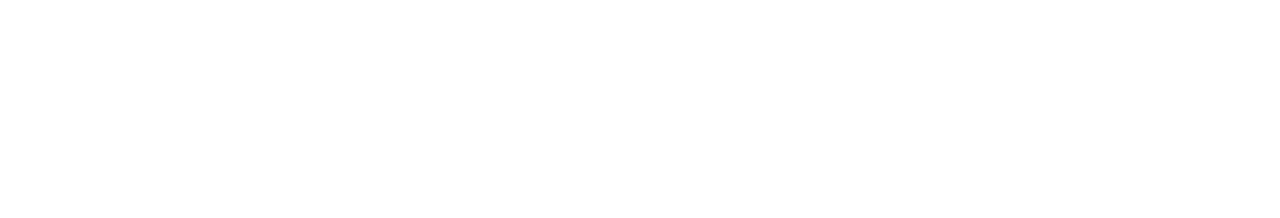
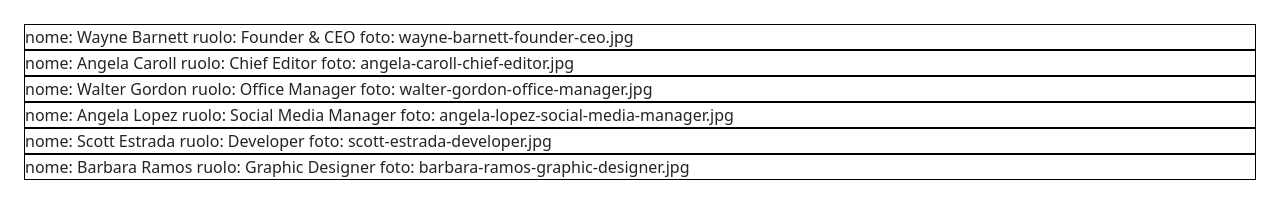
Before and after one commit to f-dib/js-our-team, a plain HTML site: page index.html in a window 1280 px wide. Drawn offline with nearby package versions, Linux system fonts and the light colour scheme.

Commit message:
milestone 1 completed

```diff
--- a/css/style.css
+++ b/css/style.css
@@ -0,0 +1,8 @@
+ul {
+    list-style-type: none;
+    padding: 0;
+}
+
+li {
+    border: 1px solid black;
+}
--- a/index.html
+++ b/index.html
@@ -18,7 +18,7 @@
 </head>
 <body>
 
-    <div id="result"></div>
+    <ul id="result" class="m-4 "></ul>
 
     <!-- script bootstrap -->
     <script src="https://cdn.jsdelivr.net/npm/bootstrap@5.3.2/dist/js/bootstrap.bundle.min.js" integrity="sha384-C6RzsynM9kWDrMNeT87bh95OGNyZPhcTNXj1NW7RuBCsyN/o0jlpcV8Qyq46cDfL" crossorigin="anonymous"></script>
--- a/js/script.js
+++ b/js/script.js
@@ -57,13 +57,19 @@ showObj (team);
 
 function showObj (obj){
 
+
     for (let i = 0; i < obj.length; i++) {
 
         const eachCard = obj[i];
+        let text = "";
 
         for (let key in eachCard) {
-            console.log(`${key}: ${eachCard[key]}`);
+
+            text += `${key}: ${eachCard[key]} `;
+
         }
+
+        resultElement.innerHTML += `<li>${text}</li>`;
 
     }
 
```
